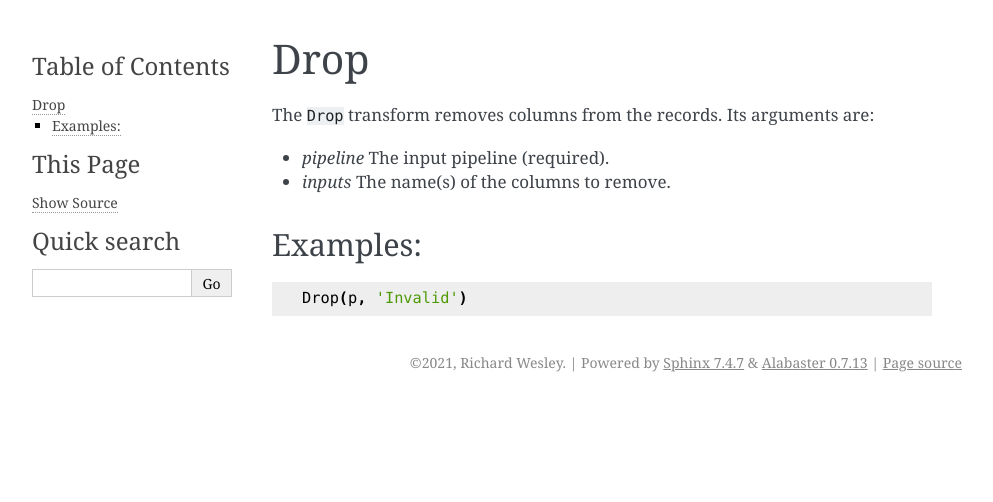
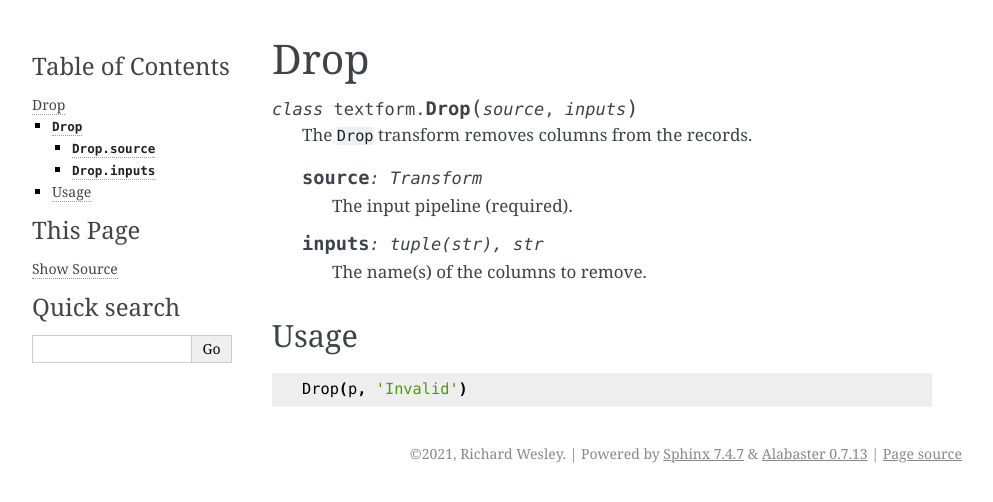
Before and after one commit to hawkfish/textform, a Sphinx documentation site: the page built from docs/transforms/drop.rst, in a window 1280 px wide. Shown: the top 502 px of the page, without its empty margins (148-1141 px from the left). Built offline with Sphinx 7.4.7, drawn with Linux system fonts in a browser that asks for light colours.

Commit message:
Add examples

```diff
--- /dev/null
+++ b/docs/transforms/cast_example.csv
@@ -0,0 +1,6 @@
+Query,Mode,Run #,Run Count,Time,Branch
+1,PARALLEL,1,5,0.083052,master
+1,PARALLEL,2,5,0.079075,master
+1,PARALLEL,3,5,0.079176,master
+1,PARALLEL,4,5,0.078928,master
+1,PARALLEL,5,5,0.079142,master
--- a/docs/transforms/drop.rst
+++ b/docs/transforms/drop.rst
@@ -1,13 +1,24 @@
 Drop
 ====
 
-The ``Drop`` transform removes columns from the records. Its arguments are:
+.. py:currentmodule:: textform
 
-* *pipeline* The input pipeline (required).
-* *inputs* The name(s) of the columns to remove.
+.. py:class:: Drop(source, inputs)
 
-Examples:
-^^^^^^^^^
+    The ``Drop`` transform removes columns from the records.
+
+    .. py:attribute:: source
+        :type: Transform
+
+        The input pipeline (required).
+
+    .. py:attribute:: inputs
+        :type: tuple(str), str
+
+        The name(s) of the columns to remove.
+
+Usage
+^^^^^
 
 .. code-block:: python
 
```
Also changed, not shown: docs/transforms/add.rst (+42 -8 lines), docs/transforms/add_example.csv (added, +8 -0 lines), docs/transforms/limit_example.csv (added, +11 -0 lines), docs/transforms/match_example.csv (added, +8 -0 lines).
